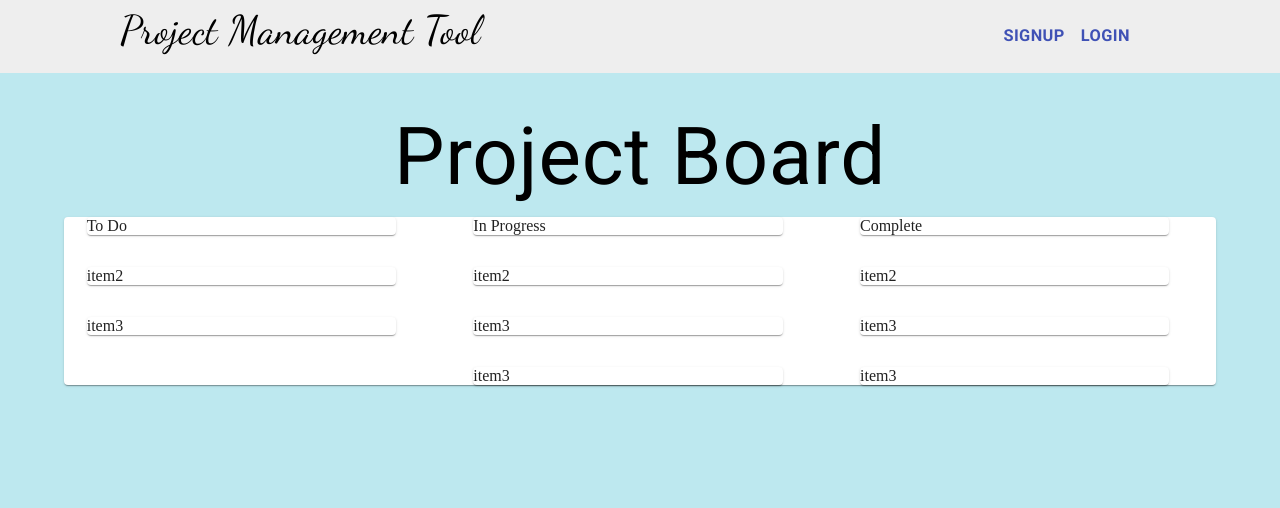
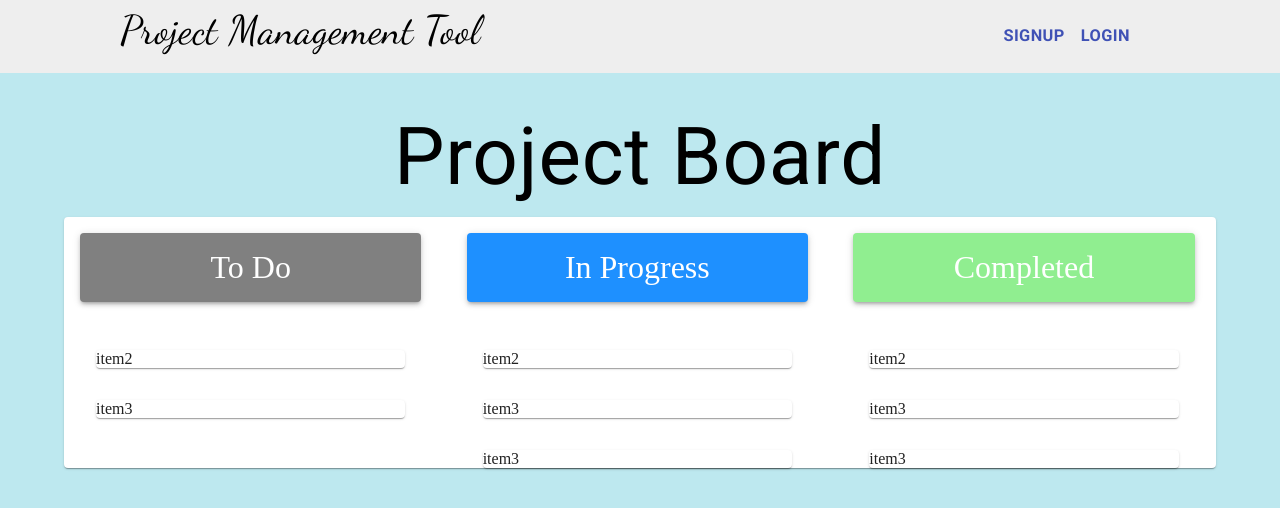
Before and after one commit to Thewa55/Project-Management-Tool, a React (Create React App) app in the folder ppmtool-react-client/: page /projectboard/1 in a window 1280 px wide. Shown: the top 508 px of the page. Built offline with nearby package versions, Linux system fonts and the light colour scheme.

Commit message:
added styling for the headers

```diff
--- a/ppmtool-react-client/src/pages/Projectboard.js
+++ b/ppmtool-react-client/src/pages/Projectboard.js
@@ -21,6 +21,36 @@ const useStyles = makeStyles((theme) => ({
   paper:{
     margin: "1em",
     width: "80%"
+  },
+  todoHeader: {
+    margin: "1em",
+    width: "80%",
+    marginTop: "1em",
+    fontSize: "2em",
+    padding: ".5em",
+    textAlign: "center",
+    backgroundColor: "grey",
+    color: "white"
+  },
+  progressHeader: {
+    margin: "1em",
+    width: "80%",
+    marginTop: "1em",
+    fontSize: "2em",
+    padding: ".5em",
+    textAlign: "center",
+    backgroundColor: "dodgerblue",
+    color: "white"
+  },
+  completedHeader: {
+    margin: "1em",
+    width: "80%",
+    marginTop: "1em",
+    fontSize: "2em",
+    padding: ".5em",
+    textAlign: "center",
+    backgroundColor: "lightgreen",
+    color: "white"
   }
 }));
 
@@ -34,7 +64,7 @@ export default function Projectboard() {
   function Todo() {
     return (
       <React.Fragment>
-          <Paper className={classes.paper}>To Do</Paper>
+          <Paper className={classes.todoHeader} elevation={3}>To Do</Paper>
           <Paper className={classes.paper}>item2</Paper>
           <Paper className={classes.paper}>item3</Paper>
       </React.Fragment>
@@ -44,7 +74,7 @@ export default function Projectboard() {
   function InProgress() {
     return (
       <React.Fragment>
-          <Paper className={classes.paper}>In Progress</Paper>
+          <Paper className={classes.progressHeader} elevation={3}>In Progress</Paper>
 
           <Paper className={classes.paper}>item2</Paper>
 
@@ -59,7 +89,7 @@ export default function Projectboard() {
   function Complete() {
     return (
       <React.Fragment>
-          <Paper className={classes.paper}>Complete</Paper>
+          <Paper className={classes.completedHeader} elevation={3}>Completed</Paper>
 
           <Paper className={classes.paper}>item2</Paper>
 
```
